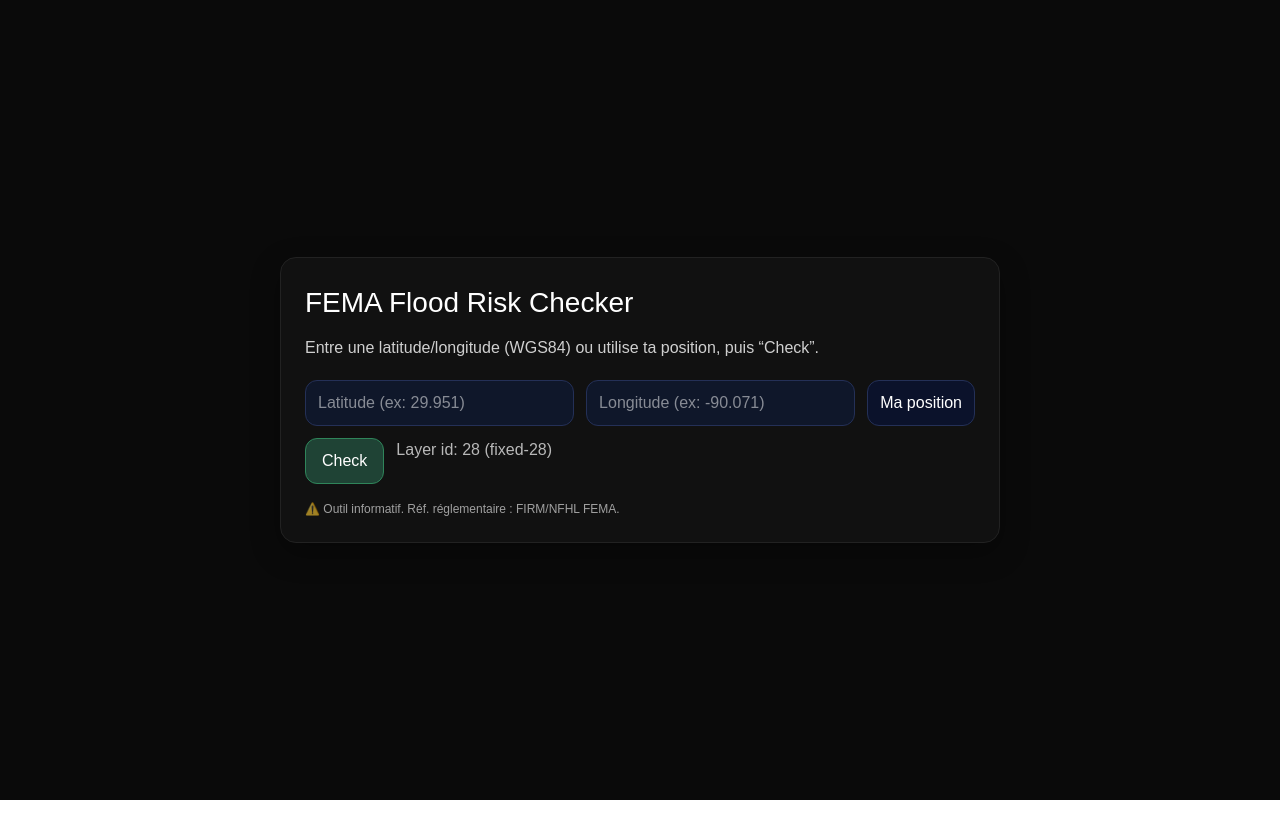
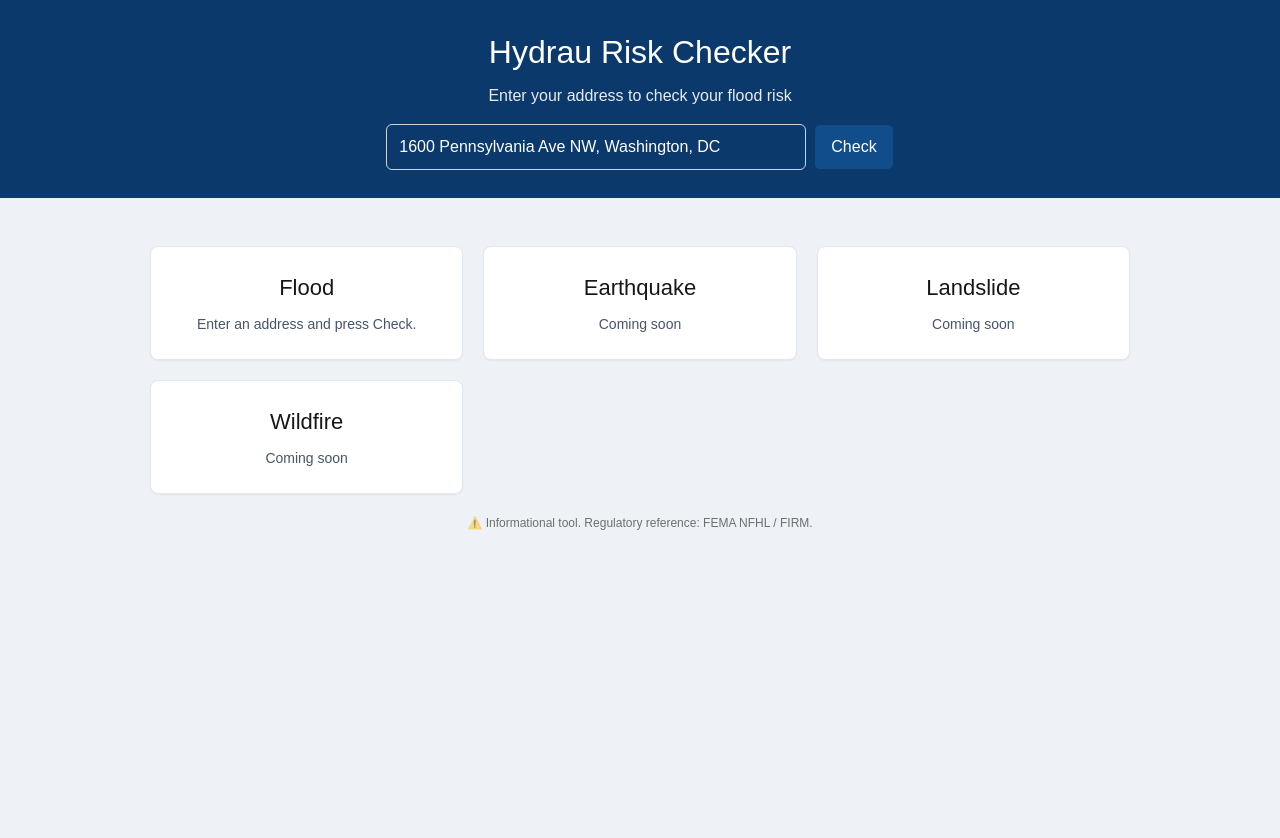
Before and after one commit to hydrau1221/hazard-risk-checker, a Next.js app: page / in a window 1280 px wide. Shown: the top 838 px of the page. Before the commit the page ends 800 px from the top, so only its background shows below. Built offline with nearby package versions, Linux system fonts and the light colour scheme.

Commit message:
Update page.tsx

```diff
--- a/app/page.tsx
+++ b/app/page.tsx
@@ -3,121 +3,153 @@
 import { useState } from "react";
 
 type Feature = { attributes: Record<string, any> };
+type FloodResult = {
+  zone: string;
+  sfha: boolean;
+  bfe: string | null;
+  note: string;
+};
+
+const LAYER_ID = 28; // Flood Hazard Zones (NFHL)
+
+function assessFlood(features: Feature[]): FloodResult {
+  if (!features?.length) {
+    return { zone: "N/A", sfha: false, bfe: null, note: "No flood polygon here (NFHL)" };
+  }
+  const a = features[0].attributes || {};
+  const zoneRaw = a.FLD_ZONE ?? a.ZONE ?? a.ZONE_SUBTY ?? a.ZONE_SUBTYPE ?? "N/A";
+  const zone = String(zoneRaw);
+  const sfha =
+    a.SFHA_TF === true ||
+    a.SFHA_TF === "T" ||
+    a.SFHA_TF === "Y" ||
+    ["A", "AE", "VE", "AO", "AH", "A1", "A99"].includes(zone);
+
+  const bfeRaw = a.BFE ?? a.STATIC_BFE ?? a.DEPTH ?? null;
+  const bfe = bfeRaw == null || Number(bfeRaw) === -9999 ? null : String(bfeRaw);
+
+  const desc: Record<string, string> = {
+    AE: "High risk (1% annual chance), BFE determined",
+    A: "High risk (1% annual chance)",
+    VE: "Coastal high hazard (wave action)",
+    AO: "High risk (depth-based)",
+    AH: "High risk (ponding), BFE in feet",
+    X: "Moderate/minimal risk (outside SFHA)",
+  };
+
+  return {
+    zone,
+    sfha,
+    bfe,
+    note: desc[zone] ?? "See FEMA NFHL for details",
+  };
+}
 
 export default function Home() {
-  // On fixe directement l'ID du layer FEMA (Flood Hazard Zones)
-  const [layerId] = useState<number>(28);
-  const layerSource = "fixed-28";
-  const [lat, setLat] = useState("");
-  const [lon, setLon] = useState("");
-  const [loading, setLoading] = useState(false);
-  const [result, setResult] = useState<Feature[] | null>(null);
+  const [address, setAddress] = useState("1600 Pennsylvania Ave NW, Washington, DC");
+  const [loading, setLoading] = useState<"idle" | "geocode" | "fema">("idle");
+  const [floodBox, setFloodBox] = useState<string>("Enter an address and press Check.");
   const [error, setError] = useState<string | null>(null);
 
-  async function check() {
+  async function onCheck() {
     setError(null);
-    setResult(null);
-    const latNum = Number(lat);
-    const lonNum = Number(lon);
-    if (!Number.isFinite(latNum) || !Number.isFinite(lonNum)) {
-      setError("Latitude/Longitude invalides.");
-      return;
-    }
-    setLoading(true);
+    setFloodBox("Geocoding address…");
+    setLoading("geocode");
+
     try {
-      const r = await fetch(`/api/fema/query?lat=${latNum}&lon=${lonNum}&layerId=${layerId}`, { cache: "no-store" });
-      const j = await r.json();
-      if (!r.ok) throw new Error(j?.error || "Query failed");
-      const feats = j.features ?? [];
-      setResult(feats);
-      if (!feats.length) setError("Aucune zone trouvée (ou hors couverture NFHL).");
+      // 1) Geocode
+      const g = await fetch(`/api/geocode?address=${encodeURIComponent(address)}`, { cache: "no-store" });
+      const gj = await g.json();
+      if (!g.ok) throw new Error(gj?.error || "Error fetching coordinates.");
+
+      const { lat, lon } = gj as { lat: number; lon: number };
+
+      // 2) FEMA
+      setLoading("fema");
+      setFloodBox("Querying FEMA NFHL…");
+
+      const q = await fetch(`/api/fema/query?lat=${lat}&lon=${lon}&layerId=${LAYER_ID}`, { cache: "no-store" });
+      const qj = await q.json();
+      if (!q.ok) throw new Error(qj?.error || "FEMA query failed.");
+
+      const features: Feature[] = qj.features ?? [];
+      const res = assessFlood(features);
+
+      let line = `Zone: ${res.zone} — ${res.note}`;
+      line += ` | SFHA: ${res.sfha ? "Yes" : "No"}`;
+      if (res.bfe) line += ` | BFE/Depth: ${res.bfe} ft`;
+
+      setFloodBox(line);
     } catch (e: any) {
-      setError(e.message);
+      setError(e.message || String(e));
+      setFloodBox("Error fetching coordinates.");
     } finally {
-      setLoading(false);
+      setLoading("idle");
     }
   }
 
-  function useMyLocation() {
-    setError(null);
-    if (!navigator.geolocation) return setError("Géolocalisation non supportée.");
-    navigator.geolocation.getCurrentPosition(
-      (pos) => {
-        setLat(String(pos.coords.latitude));
-        setLon(String(pos.coords.longitude));
-      },
-      (err) => setError(err.message),
-      { enableHighAccuracy: true, timeout: 10000 }
-    );
-  }
+  // --- styles simples (sans Tailwind) ---
+  const s = {
+    header: { background: "#0b396b", color: "white", padding: "28px 16px", textAlign: "center" as const },
+    title: { fontSize: 32, margin: 0 },
+    subtitle: { opacity: 0.9, marginTop: 8 },
+    bar: { display: "flex", justifyContent: "center", gap: 8, marginTop: 16 },
+    input: { width: 420, maxWidth: "90vw", padding: "10px 12px", borderRadius: 6, border: "1px solid #cbd5e1" },
+    btn: { padding: "10px 16px", borderRadius: 6, border: "1px solid #0b396b", background: "#114d8a", color: "white", cursor: "pointer" },
+    gridWrap: { background: "#eef2f6", minHeight: "calc(100vh - 120px)", padding: "28px 16px" },
+    grid: { display: "grid", gridTemplateColumns: "repeat(auto-fit, minmax(260px, 1fr))", gap: 20, maxWidth: 980, margin: "20px auto" },
+    card: { background: "white", border: "1px solid #e2e8f0", borderRadius: 8, padding: 24, textAlign: "center" as const, boxShadow: "0 1px 2px rgba(0,0,0,0.05)" },
+    h2: { margin: "0 0 10px 0", fontSize: 22 },
+    small: { fontSize: 14, color: "#475569" },
+    err: { margin: "12px auto 0", maxWidth: 980, color: "#7f1d1d", background: "#fee2e2", border: "1px solid #fecaca", padding: 10, borderRadius: 6 },
+    foot: { fontSize: 12, opacity: 0.6, textAlign: "center" as const, marginTop: 8 },
+  };
 
   return (
-    <main style={{ minHeight: "100vh", background: "#0a0a0a", color: "white", display: "grid", placeItems: "center", padding: "2rem" }}>
-      <div style={{ width: "100%", maxWidth: 720, background: "#111", border: "1px solid #222", borderRadius: 16, padding: 24, boxShadow: "0 10px 30px rgba(0,0,0,0.3)" }}>
-        <h1 style={{ fontSize: 28, marginBottom: 12 }}>FEMA Flood Risk Checker</h1>
-        <p style={{ opacity: 0.8, marginBottom: 20 }}>Entre une latitude/longitude (WGS84) ou utilise ta position, puis “Check”.</p>
-
-        <div style={{ display: "grid", gridTemplateColumns: "1fr 1fr auto", gap: 12, marginBottom: 12 }}>
+    <div>
+      <header style={s.header}>
+        <h1 style={s.title}>Hydrau Risk Checker</h1>
+        <div style={s.subtitle}>Enter your address to check your flood risk</div>
+        <div style={s.bar}>
           <input
-            placeholder="Latitude (ex: 29.951)"
-            value={lat}
-            onChange={(e) => setLat(e.target.value)}
-            style={{ background: "#0f172a", color: "white", border: "1px solid #243057", borderRadius: 12, padding: "10px 12px" }}
+            style={s.input}
+            value={address}
+            onChange={(e) => setAddress(e.target.value)}
+            placeholder="123 Main St, City, State"
           />
-          <input
-            placeholder="Longitude (ex: -90.071)"
-            value={lon}
-            onChange={(e) => setLon(e.target.value)}
-            style={{ background: "#0f172a", color: "white", border: "1px solid #243057", borderRadius: 12, padding: "10px 12px" }}
-          />
-          <button
-            onClick={useMyLocation}
-            style={{ borderRadius: 12, border: "1px solid #243057", background: "#0b122b", color: "white", padding: "10px 12px", whiteSpace: "nowrap" }}
-          >
-            Ma position
+          <button style={s.btn} onClick={onCheck} disabled={loading !== "idle"}>
+            {loading === "idle" ? "Check" : loading === "geocode" ? "Geocoding…" : "Checking…"}
           </button>
         </div>
+      </header>
 
-        <div style={{ display: "flex", gap: 12, marginBottom: 16 }}>
-          <button
-            onClick={check}
-            disabled={loading}
-            style={{ borderRadius: 12, border: "1px solid #2f855a", background: loading ? "#22543d" : "#1f4335", color: "white", padding: "10px 16px" }}
-          >
-            {loading ? "Recherche…" : "Check"}
-          </button>
-          <span style={{ opacity: 0.7 }}>Layer id: {layerId} ({layerSource})</span>
+      <main style={s.gridWrap}>
+        {error && <div style={s.err}>{error}</div>}
+
+        <div style={s.grid}>
+          {/* Flood card */}
+          <section style={s.card}>
+            <h2 style={s.h2}>Flood</h2>
+            <div style={s.small}>{floodBox}</div>
+          </section>
+
+          {/* Coming soon cards */}
+          <section style={s.card}>
+            <h2 style={s.h2}>Earthquake</h2>
+            <div style={s.small}>Coming soon</div>
+          </section>
+          <section style={s.card}>
+            <h2 style={s.h2}>Landslide</h2>
+            <div style={s.small}>Coming soon</div>
+          </section>
+          <section style={s.card}>
+            <h2 style={s.h2}>Wildfire</h2>
+            <div style={s.small}>Coming soon</div>
+          </section>
         </div>
 
-        {error && (
-          <div style={{ background: "#2d1b1b", border: "1px solid #5a2a2a", padding: 12, borderRadius: 12, marginBottom: 12 }}>
-            {error}
-          </div>
-        )}
-
-        {result && result.length > 0 && (
-          <div style={{ background: "#0e1a2d", border: "1px solid #203659", padding: 16, borderRadius: 12 }}>
-            <h2 style={{ margin: "0 0 8px 0" }}>
-              Résultat ({result.length} feature{result.length > 1 ? "s" : ""})
-            </h2>
-            <ul style={{ margin: 0, paddingLeft: 18 }}>
-              {result.map((f, i) => {
-                const a = f.attributes || {};
-                const zone = a.FLD_ZONE ?? a.ZONE ?? a.ZONE_SUBTY ?? a.ZONE_SUBTYPE;
-                const sfha = a.SFHA_TF;
-                const bfe = a.BFE ?? a.STATIC_BFE ?? a.DEPTH ?? a.VE_ZONE ?? null;
-                return (
-                  <li key={i} style={{ marginBottom: 6 }}>
-                    <code>FLD_ZONE: {String(zone ?? "N/A")} | SFHA_TF: {String(sfha ?? "N/A")} {bfe != null ? `| BFE/DEPTH: ${bfe}` : ""}</code>
-                  </li>
-                );
-              })}
-            </ul>
-          </div>
-        )}
-
-        <p style={{ opacity: 0.6, marginTop: 16, fontSize: 12 }}>⚠️ Outil informatif. Réf. réglementaire : FIRM/NFHL FEMA.</p>
-      </div>
-    </main>
+        <div style={s.foot}>⚠️ Informational tool. Regulatory reference: FEMA NFHL / FIRM.</div>
+      </main>
+    </div>
   );
 }
```
